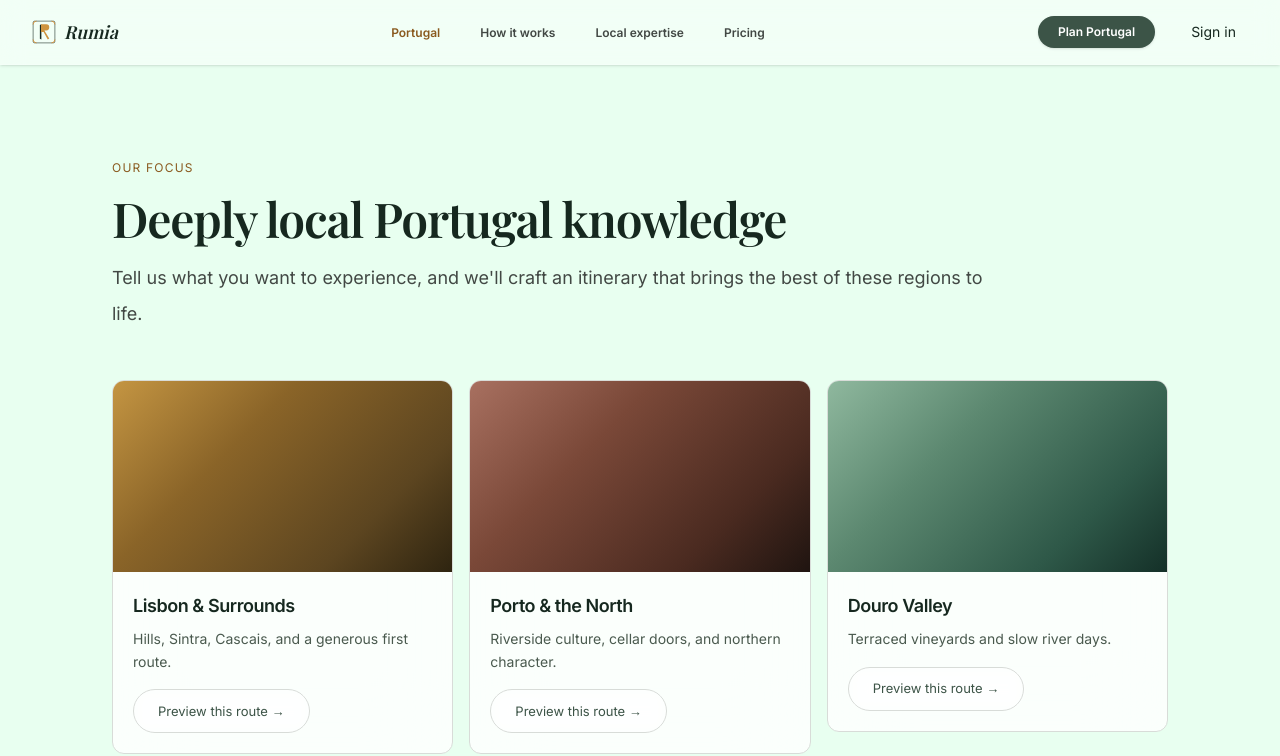
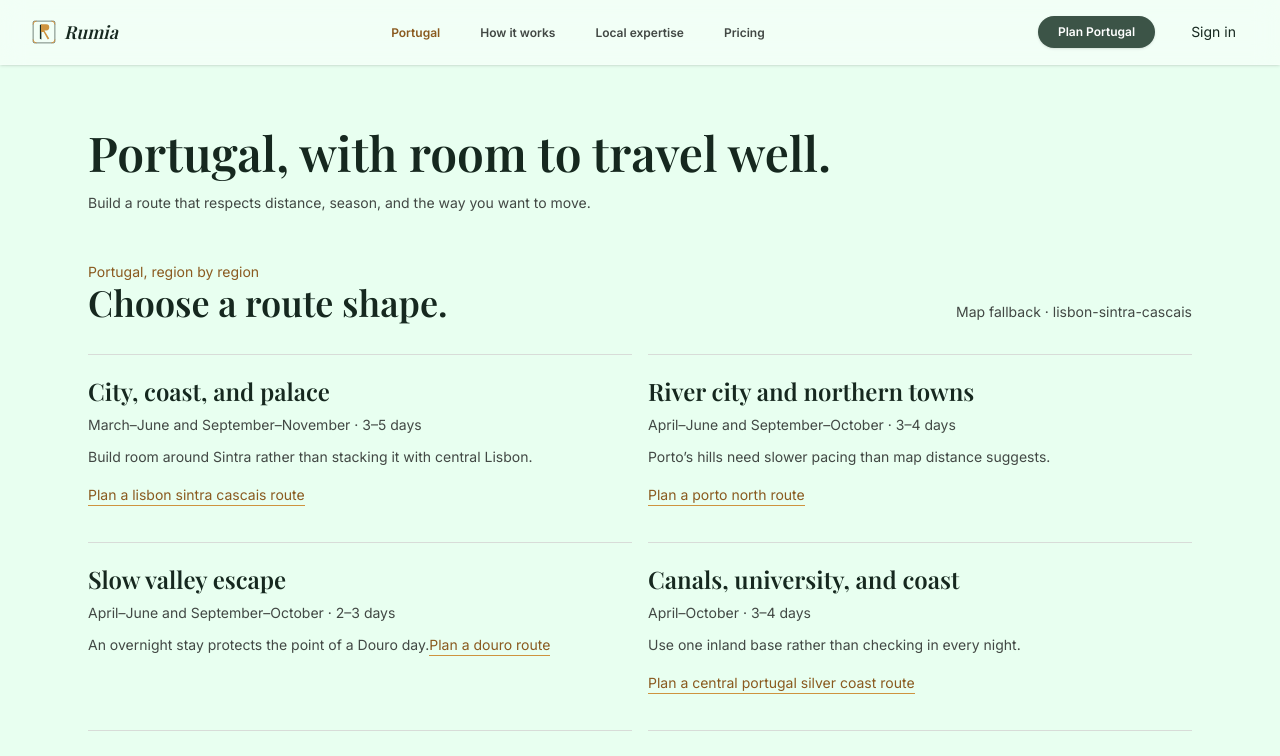
Before and after one commit to Dystx/Rota, a Next.js app in the folder apps/web/: page /portugal in a window 1280 px wide. Shown: the top 756 px of the page. Built offline with nearby package versions, Linux system fonts and the light colour scheme.

Commit message:
feat: add synchronized Portugal atlas

```diff
--- a/apps/web/app/(marketing)/portugal/page.tsx
+++ b/apps/web/app/(marketing)/portugal/page.tsx
@@ -1,6 +1,6 @@
 import { Metadata } from "next";
-import { ArchiveLayout, TripCard } from "@repo/ui";
-import { PUBLIC_DESTINATION_ATLAS, publicDestinationDraftUrl } from "../_components/public-trip-choices";
+import { getPublishedPortugalRegions } from "@/lib/content/portugal-regions";
+import { PortugalAtlas } from "./portugal-atlas";
 
 export const metadata: Metadata = {
   title: "Curated Portugal Regions & Experiences | Portugal Travel Concierge",
@@ -11,29 +11,5 @@ export const metadata: Metadata = {
 };
 
 export default function PortugalPage() {
-  return (
-    <ArchiveLayout
-        bare
-        testid="portugal-header"
-        header={{
-          eyebrow: "Our Focus",
-          title: "Deeply local Portugal knowledge",
-          description: "Tell us what you want to experience, and we'll craft an itinerary that brings the best of these regions to life."
-        }}
-      >
-        <ul role="list" data-testid="region-grid" className="contents list-none p-0 m-0">
-          {PUBLIC_DESTINATION_ATLAS.map((region) => (
-            <li key={region.slug}>
-              <TripCard
-                testid={`region-card-${region.slug}`}
-                title={region.label}
-                caption={region.description}
-                href={publicDestinationDraftUrl(region.slug)}
-                cta={<span className="text-[13px] font-medium text-olive-light">Preview this route →</span>}
-              />
-            </li>
-          ))}
-        </ul>
-      </ArchiveLayout>
-  );
+  return <div className="mx-auto max-w-6xl px-6 py-16"><h1 className="font-display text-5xl text-primary">Portugal, with room to travel well.</h1><p className="mt-4 max-w-2xl text-on-surface-variant">Build a route that respects distance, season, and the way you want to move.</p><div className="mt-12"><PortugalAtlas regions={getPublishedPortugalRegions()} /></div></div>;
 }
--- /dev/null
+++ b/apps/web/app/(marketing)/portugal/portugal-atlas.tsx
@@ -0,0 +1,9 @@
+"use client";
+import * as React from "react";
+import Link from "next/link";
+import type { PortugalRegionContent } from "@/lib/content/portugal-regions";
+
+export function PortugalAtlas({ regions }: { regions: PortugalRegionContent[] }) {
+  const [focus, setFocus] = React.useState(regions[0]?.slug ?? "");
+  return <section aria-labelledby="portugal-atlas-title" className="grid gap-8"><div className="flex items-end justify-between gap-4"><div><p className="text-sm text-ochre-dark">Portugal, region by region</p><h2 id="portugal-atlas-title" className="font-display text-4xl text-primary">Choose a route shape.</h2></div><p data-testid="atlas-map" data-focus={focus} className="text-sm text-on-surface-variant">Map fallback · {focus}</p></div><div className="grid gap-4 md:grid-cols-2">{regions.map((region) => <article key={region.slug} className="border-t border-[var(--color-border)] py-5"><button type="button" onClick={() => setFocus(region.slug)} className="text-left focus-visible:outline-none focus-visible:ring-2 focus-visible:ring-ochre-light"><h3 className="font-display text-2xl text-primary">{region.routeArchetype}</h3><p className="mt-2 text-sm text-on-surface-variant">{region.bestSeason} · {region.idealDuration}</p><p className="mt-3 text-sm text-on-surface-variant">{region.verifiedNote}</p></button><Link className="mt-4 inline-block border-b border-ochre-dark text-sm text-ochre-dark" href={`/planner?region=${region.slug}`}>Plan a {region.slug.replace(/-/g, " ")} route</Link></article>)}</div></section>;
+}
```
